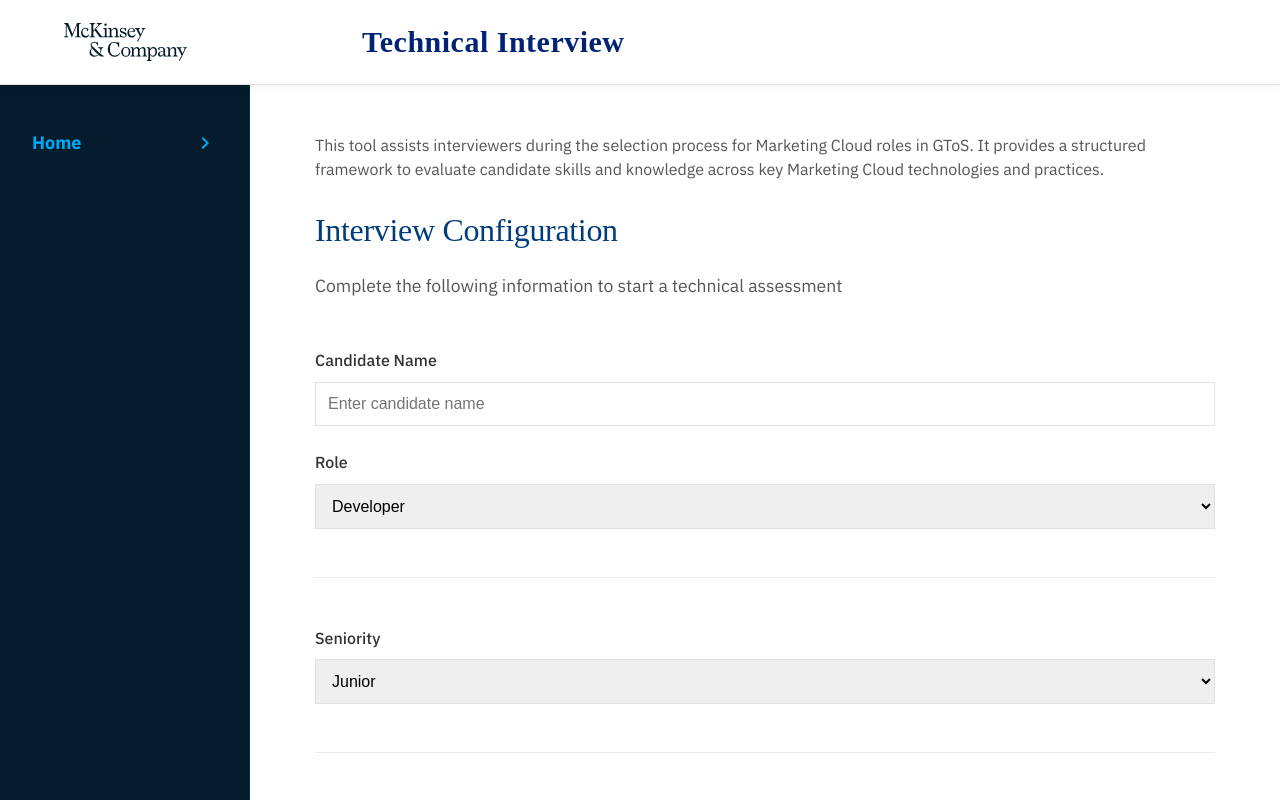
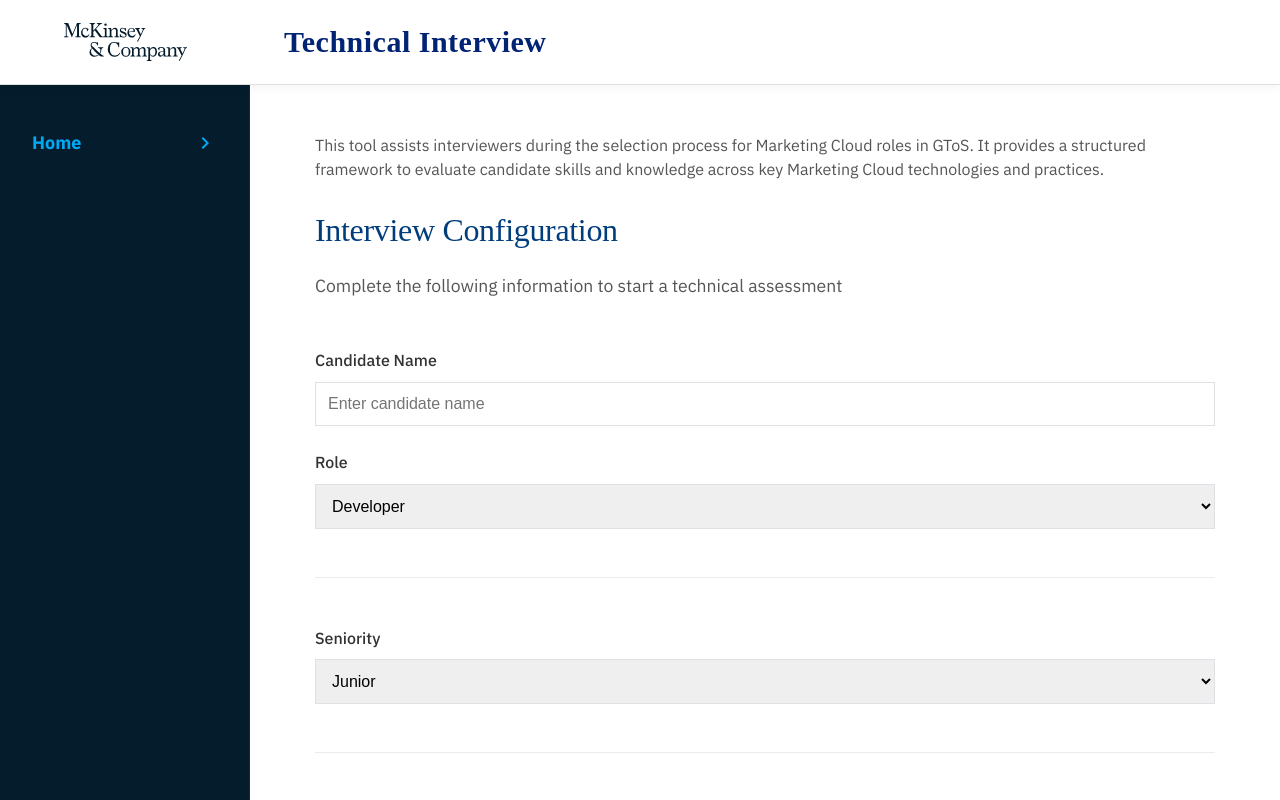
Before and after one commit to crisbenamck/landingSurveyTest, a React (Vite) app: page / in a window 1280 px wide. Shown: the top 800 px of the page. Built offline with nearby package versions, Linux system fonts and the light colour scheme.

Commit message:
Refactor LogoText positioning and margin for improved visual consistency across screen sizes

```diff
--- a/src/components/Layout.tsx
+++ b/src/components/Layout.tsx
@@ -60,11 +60,19 @@
   font-size: 1.875rem; /* Aumentado en un 50% de 1.25rem a 1.875rem */
   letter-spacing: 0.5px;
   font-family: 'Bower', 'Times New Roman', Times, serif;
-  margin-left: 3rem; /* Aumentado a 3rem (48px) para un mejor espaciado visual */
+  position: absolute;
+  left: 284px; /* Posición fija desde el borde izquierdo */
+
+  @media (max-width: 1024px) {
+    left: 284px; /* Mantiene la misma posición en pantallas medianas */
+    /* Se ha eliminado la reducción de tamaño de fuente para mantener consistencia */
+  }
 
   @media (max-width: 768px) {
     font-size: 1.5rem;
-    margin-left: 1rem; /* Mantener el espaciado original en móvil */
+    position: relative;
+    left: auto;
+    margin-left: 1rem; /* En pantallas pequeñas, usa margin en lugar de position absolute */
   }
 `;
 
```
